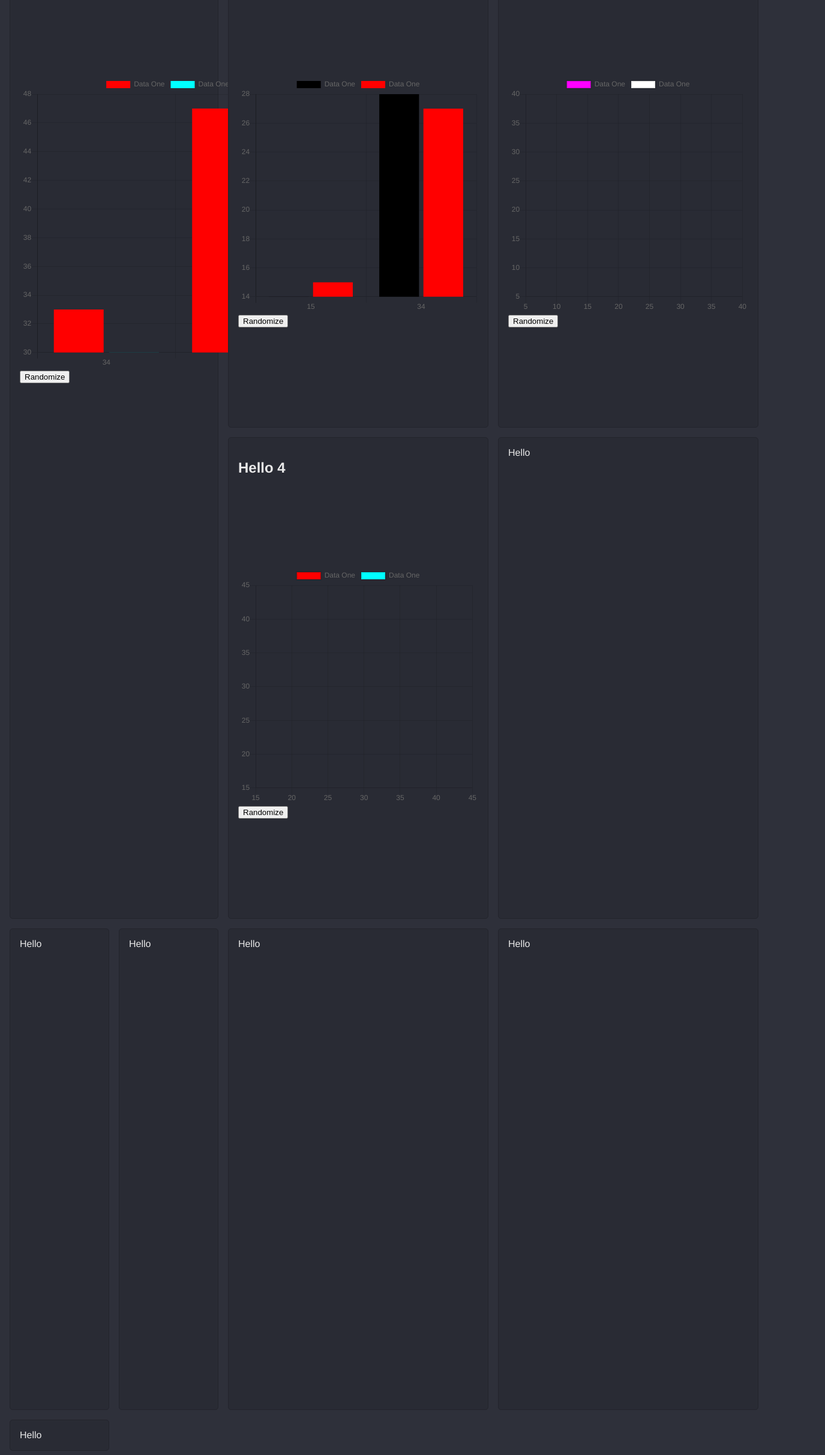
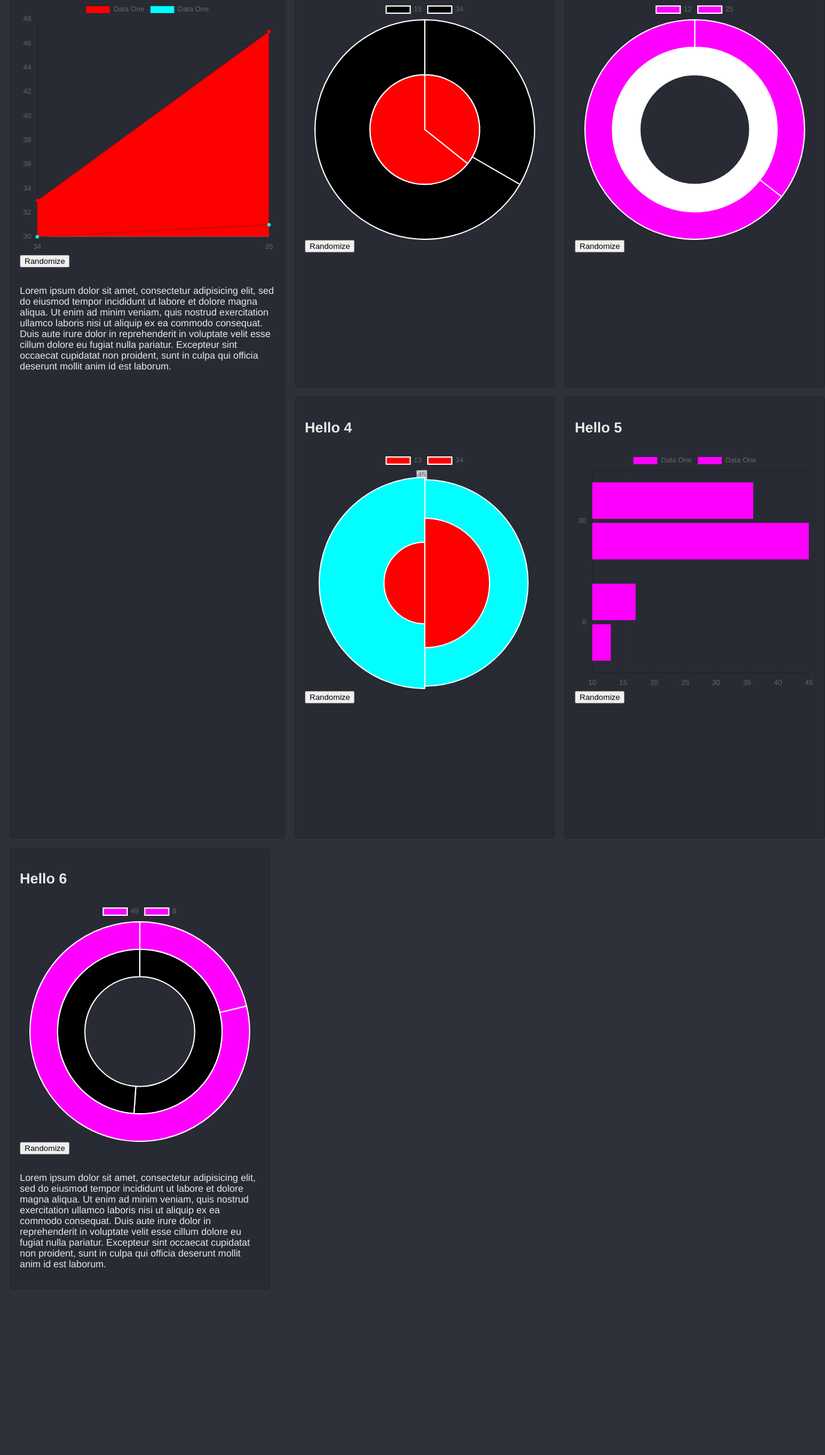
Before and after one commit to Khazl/vue-monitoring, a Vue app: page / in a window 1280 px wide. Shown: the part 160-2586 px from the top of the page at 60% size, 1375 px wide, since content can reach past the window. After the commit the page ends 2326 px from the top, so only its background shows below. Built offline with nearby package versions, Linux system fonts and the light colour scheme.

Commit message:
chart fixes and refinement

```diff
--- a/src/components/module/Module.vue
+++ b/src/components/module/Module.vue
@@ -1,24 +1,54 @@
 <template>
     <div class="module">
         <h2>{{ headline }}</h2>
-        <ModuleChart :design="design"></ModuleChart>
+        <ModuleChart :design="hasDesign" :data="chartData"></ModuleChart>
+        <slot name="content"></slot>
     </div>
 </template>
 
 <script>
 import ModuleChart from '@/components/module/ModuleChart.vue';
 
+const charts = [
+  'bar',
+  'horizontal-bar',
+  'doughnut',
+  'line',
+  'pie',
+  'polar-area',
+  // 'radar',
+  // 'bubble',
+  // 'scatter',
+];
+
 export default {
   name: 'module',
   props: {
     headline: String,
-    design: {
+    chartDesign: {
       type: String,
       validator: val => ['bar', 'horizontal-bar', 'doughnut', 'line', 'pie', 'polar-area', 'radar', 'bubble', 'scatter'].includes(val),
+      default: undefined,
     },
   },
   components: {
     ModuleChart,
+  },
+  data() {
+    return {
+      hasDesign: typeof this.chartDesign === 'undefined' ? this.randDesign : this.chartDesign,
+      chartData: '',
+    };
+  },
+  computed: {
+    randDesign() {
+      return charts[Math.floor(Math.random() * charts.length)];
+    },
+  },
+  created() {
+    if (typeof this.chartDesign === 'undefined') {
+      this.hasDesign = this.randDesign;
+    }
   },
 };
 </script>
--- a/src/components/module/ModuleChart.vue
+++ b/src/components/module/ModuleChart.vue
@@ -81,6 +81,6 @@ export default {
 <style>
   .small {
     max-width: 600px;
-    margin:  150px auto;
+    margin:  25px auto 30px;
   }
 </style>
--- a/src/views/Home.vue
+++ b/src/views/Home.vue
@@ -1,34 +1,37 @@
 <template>
   <Container layout="layout-1">
-    <Module headline="Hello 1" :design="chartRandomizer"></Module>
-    <Module headline="Hello 2" :design="chartRandomizer"></Module>
-    <Module headline="Hello 3" :design="chart"></Module>
-    <Module headline="Hello 4" :design="chart"></Module>
+    <Module class="first" headline="Hello 1" chartDesign="line" :chartData="chartData">
+      <template  v-slot:content>
+        <p>Lorem ipsum dolor sit amet, consectetur adipisicing elit, sed do eiusmod
+          tempor incididunt ut labore et dolore magna aliqua. Ut enim ad minim veniam,
+          quis nostrud exercitation ullamco laboris nisi ut aliquip ex ea commodo
+          consequat. Duis aute irure dolor in reprehenderit in voluptate velit esse
+          cillum dolore eu fugiat nulla pariatur. Excepteur sint occaecat cupidatat non
+          proident, sunt in culpa qui officia deserunt mollit anim id est laborum.</p>
+      </template>
+    </Module>
+    <Module class="second" headline="Hello 2"></Module>
+    <Module class="third" headline="Hello 3"></Module>
+    <Module class="fourth" headline="Hello 4"></Module>
 
-    <div class="module">Hello</div>
-    <div class="module">Hello</div>
-    <div class="module">Hello</div>
-    <div class="module">Hello</div>
-    <div class="module">Hello</div>
-    <div class="module">Hello</div>
+    <Module class="fifth" headline="Hello 5"></Module>
+    <Module class="sixth" headline="Hello 6">
+      <template  v-slot:content>
+        <p>Lorem ipsum dolor sit amet, consectetur adipisicing elit, sed do eiusmod
+          tempor incididunt ut labore et dolore magna aliqua. Ut enim ad minim veniam,
+          quis nostrud exercitation ullamco laboris nisi ut aliquip ex ea commodo
+          consequat. Duis aute irure dolor in reprehenderit in voluptate velit esse
+          cillum dolore eu fugiat nulla pariatur. Excepteur sint occaecat cupidatat non
+          proident, sunt in culpa qui officia deserunt mollit anim id est laborum.</p>
+      </template>
+    </Module>
+
   </Container>
 </template>
 
 <script>
 import Container from '@/components/layout/Container.vue';
 import Module from '@/components/module/Module.vue';
-
-const charts = [
-  'bar',
-  'horizontal-bar',
-  'doughnut',
-  'line',
-  'pie',
-  'polar-area',
-  'radar',
-  'bubble',
-  'scatter',
-];
 
 export default {
   name: 'home',
@@ -38,21 +41,8 @@ export default {
   },
   data() {
     return {
-      chart: undefined,
+      chartData: '',
     };
-  },
-  computed: {
-    chartRandomizer() {
-      return charts[Math.floor(Math.random() * charts.length)];
-    },
-  },
-  mounted() {
-    this.getDesign();
-  },
-  methods: {
-    getDesign() {
-      this.chart = charts[Math.floor(Math.random() * charts.length)];
-    },
   },
 };
 </script>
```
